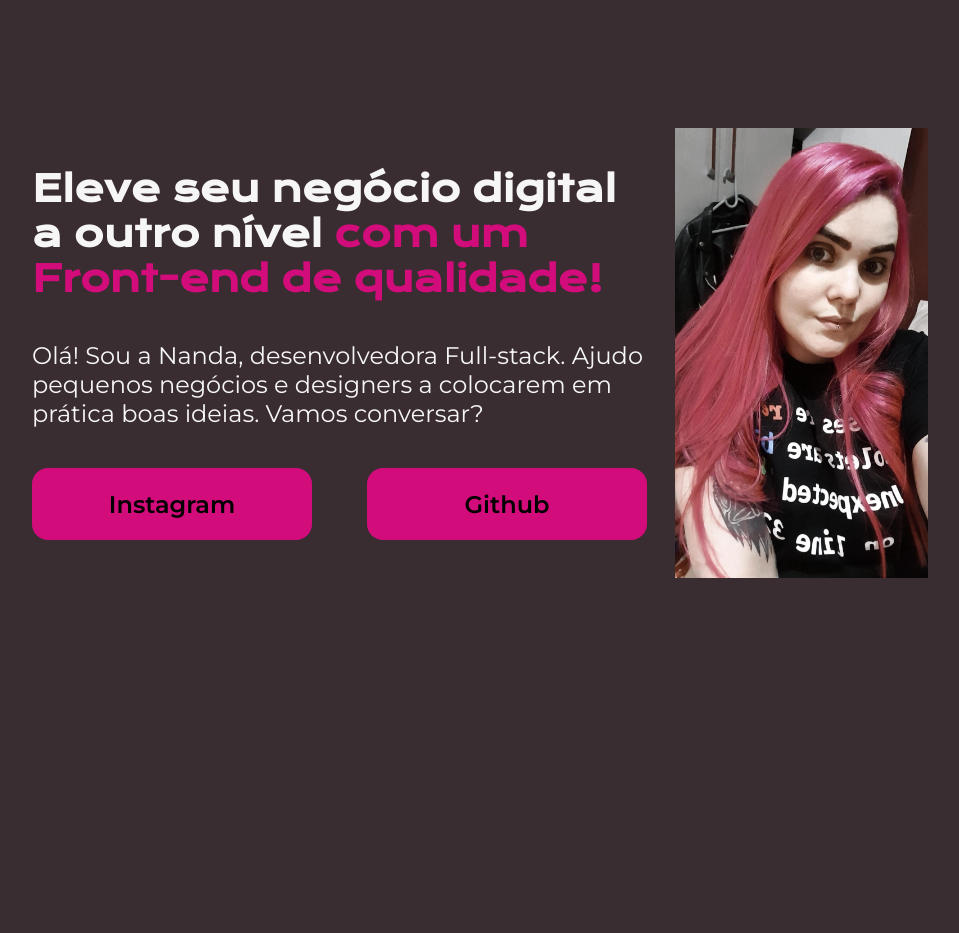
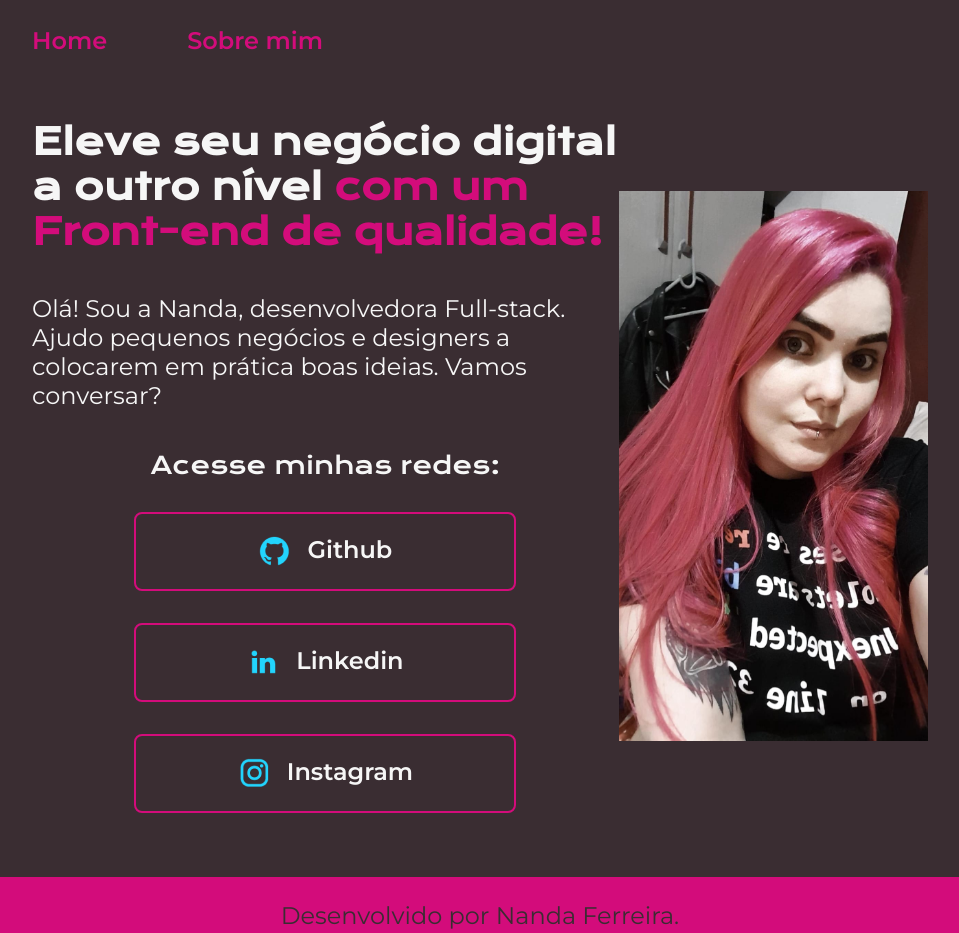
Before and after one commit to codebyNanda/alura-html-css, a plain HTML site: page index.html in a window 1280 px wide. Shown: the whole page, without its empty margins (160-1119 px from the left). Drawn offline with nearby package versions, Linux system fonts and the light colour scheme.

Commit message:
feat: Updating project

```diff
--- a/index.html
+++ b/index.html
@@ -4,22 +4,38 @@
   <meta charset="UTF-8">
   <meta name="viewport" content="width=device-width, initial-scale=1.0">
   <title>Portfolio</title>
-  <link rel="stylesheet" href="style.css">
+  <link rel="stylesheet" href="styles/style.css">
 </head>
 <body>
-  <header></header>
+  <header class="cabecalho">
+    <nav class="cabecalho__menu">
+      <a class="cabecalho__menu__link" href="index.html">Home</a>
+      <a class="cabecalho__menu__link" href="about.html">Sobre mim</a>
+    </nav>
+  </header>
   <main class="apresentacao">
     <section class="apresentacao__conteudo">
       <h1 class="apresentacao__conteudo__titulo">Eleve seu negócio digital a outro nível <strong class="titulo-destaque">com um Front-end de qualidade!</strong></h1>
       <p class="apresentacao__conteudo__texto">Olá! Sou a Nanda, desenvolvedora Full-stack. Ajudo
       pequenos negócios e designers a colocarem em prática boas ideias. Vamos conversar?</p>
       <div class="apresentacao__links">
-        <a class="apresentacao__links__link" href="https://instagram.com/misscherrypie_" target="_blank">Instagram</a>
-        <a class="apresentacao__links__link" href="https://github.com/codeByNanda" target="_blank" >Github</a>
+          <h2 class="apresentacao__links__subtitulo">Acesse minhas redes:</h2>
+          <a class="apresentacao__links__link" href="https://github.com/codeByNanda" target="_blank" >
+            <img src="assets/github.png" alt="icone github">
+            Github
+          </a>
+          <a class="apresentacao__links__link" href="https://www.linkedin.com/in/ananda-ferreira-756065156/" target="_blank" >
+            <img src="assets/linkedin.png" alt="icone linkedin">
+            Linkedin</a>
+          <a class="apresentacao__links__link" href="https://instagram.com/misscherrypie_" target="_blank">
+            <img src="assets/instagram.png" alt="icone instagram">
+            Instagram</a>
       </div>
     </section>
-    <img src="./img/image.png" alt="Foto da Nanda" height="450vh">
+    <img src="assets/image.png" alt="Foto da Nanda" height="550vh">
   </main>
-  <footer></footer>
+  <footer class="rodape">
+      <p>Desenvolvido por Nanda Ferreira.</p>
+  </footer>
 </body>
 </html>
--- a/style.css
+++ /dev/null
@@ -1,59 +0,0 @@
-@import url('https://fonts.googleapis.com/css2?family=Krona+One&family=Montserrat:wght@400;600&display=swap');
-
-* {
-  margin: 0;
-  padding: 0;
-}
-
-body {
-  height: 100vh;
-  box-sizing: border-box;
-  background-color: #3a2d32;
-  color: #F6F6F6;
-}
-
-.titulo-destaque {
-  color: #D30C7B;
-}
-
-.apresentacao {
-  margin: 10% 15%;
-  display: flex;
-  align-items: center;
-  justify-content: space-between;
-}
-
-.apresentacao__conteudo {
-  width: 615px;
-  display: flex;
-  flex-direction: column;
-  gap: 40px;
-}
-
-.apresentacao__conteudo__titulo {
-  font-size: 36px;
-  font-family: "Krona One", sans-serif;
-}
-
-.apresentacao__conteudo__texto {
-  font-size: 24px;
-  font-family: "Montserrat", sans-serif;
-}
-
-.apresentacao__links {
-  display: flex;
-  justify-content: space-between;
-}
-
-.apresentacao__links__link {
-  background-color: #D30C7B;
-  width: 280px;
-  text-align: center;
-  border-radius: 16px;
-  font-size: 24px;
-  font-weight: 600;
-  padding: 21.5px 0;
-  text-decoration: none;
-  color: #000000;
-  font-family: "Montserrat", sans-serif;
-}
--- /dev/null
+++ b/styles/style.css
@@ -0,0 +1,118 @@
+@import url('https://fonts.googleapis.com/css2?family=Krona+One&family=Montserrat:wght@400;600&display=swap');
+
+:root {
+  --cor-primaria: #3a2d32;
+  --cor-secundaria: #F6F6F6;
+  --cor-terciaria: #D30C7B;
+  --cor-hover: #272727;
+  --cor-opcao-cabecalho: #FF76CE;
+
+  --fonte-primaria: "Krona One", sans-serif;
+  --fonte-secundaria: "Montserrat", sans-serif;
+}
+
+* {
+  margin: 0;
+  padding: 0;
+}
+
+body {
+  box-sizing: border-box;
+  background-color: var(--cor-primaria);
+  color: var(--cor-secundaria);
+}
+
+.cabecalho {
+  padding: 2% 0% 0% 15%;
+}
+
+.cabecalho__menu {
+  display: flex;
+  gap: 80px;
+}
+
+
+.cabecalho__menu__link {
+  font-family: var(--fonte-secundaria);
+  font-size: 24px;
+  font-weight: 600;
+  color: var(--cor-terciaria);
+  text-decoration: none;
+}
+
+.cabecalho__menu__link:hover {
+  color: var(--cor-opcao-cabecalho);
+}
+
+.apresentacao {
+  padding: 5% 15%;
+  display: flex;
+  align-items: center;
+  justify-content: space-between;
+}
+
+.apresentacao__conteudo {
+  width: 615px;
+  display: flex;
+  flex-direction: column;
+  gap: 40px;
+}
+
+.apresentacao__conteudo__titulo {
+  font-size: 36px;
+  font-family: var(--fonte-primaria);
+}
+
+.titulo-destaque {
+  color: var(--cor-terciaria);
+}
+
+.apresentacao__conteudo__texto {
+  font-size: 24px;
+  font-family: var(--fonte-secundaria);
+}
+
+.apresentacao__links {
+  display: flex;
+  flex-direction: column;
+  justify-content: space-between;
+  align-items: center;
+  gap: 32px;
+}
+
+.apresentacao__links__subtitulo {
+  font-family: var(--fonte-primaria);
+  font-size: 24px;
+  font-weight: 400;
+}
+
+.apresentacao__links__link {
+  display: flex;
+  justify-content: center;
+  gap: 16px;
+  border: 2px solid var(--cor-terciaria);
+  width: 378px;
+  text-align: center;
+  border-radius: 8px;
+  font-size: 24px;
+  font-weight: 600;
+  padding: 21.5px 0;
+  text-decoration: none;
+  color: var(--cor-secundaria);
+  font-family: var(--fonte-secundaria);
+}
+
+.apresentacao__links__link:hover {
+  background-color: var(--cor-hover);
+  border: 2px solid var(--cor-opcao-cabecalho);
+}
+
+.rodape {
+  color: var(--cor-primaria);
+  background-color: var(--cor-terciaria);
+  padding: 24px;
+  text-align: center;
+  font-family: var(--fonte-secundaria);
+  font-size: 24px;
+  font-weight: 400;
+}
```
Also changed, not shown: about.html (added, +41 -0 lines), assets/github.png (added), assets/image.png (renamed from img/image.png), assets/instagram.png (added), assets/linkedin.png (added).
